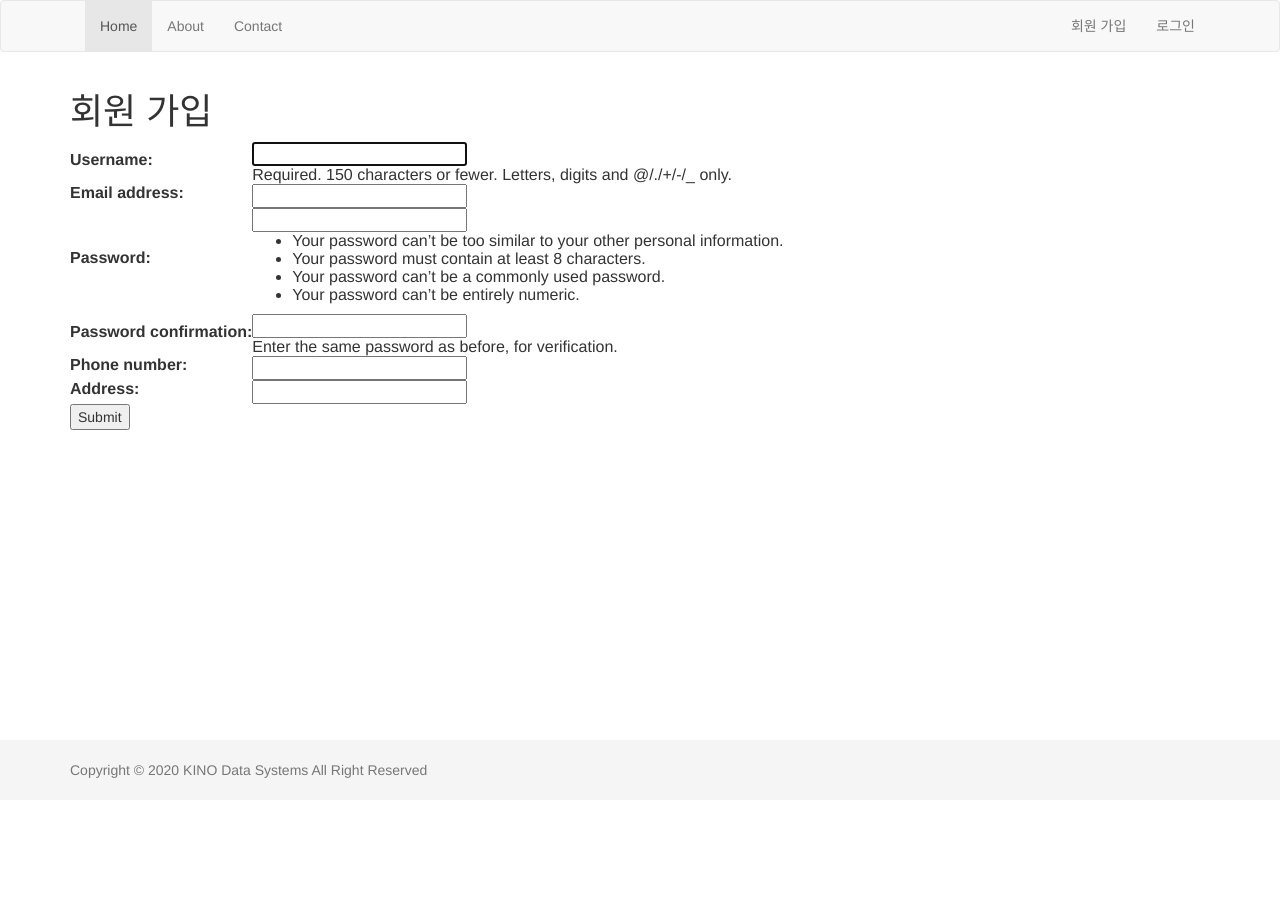
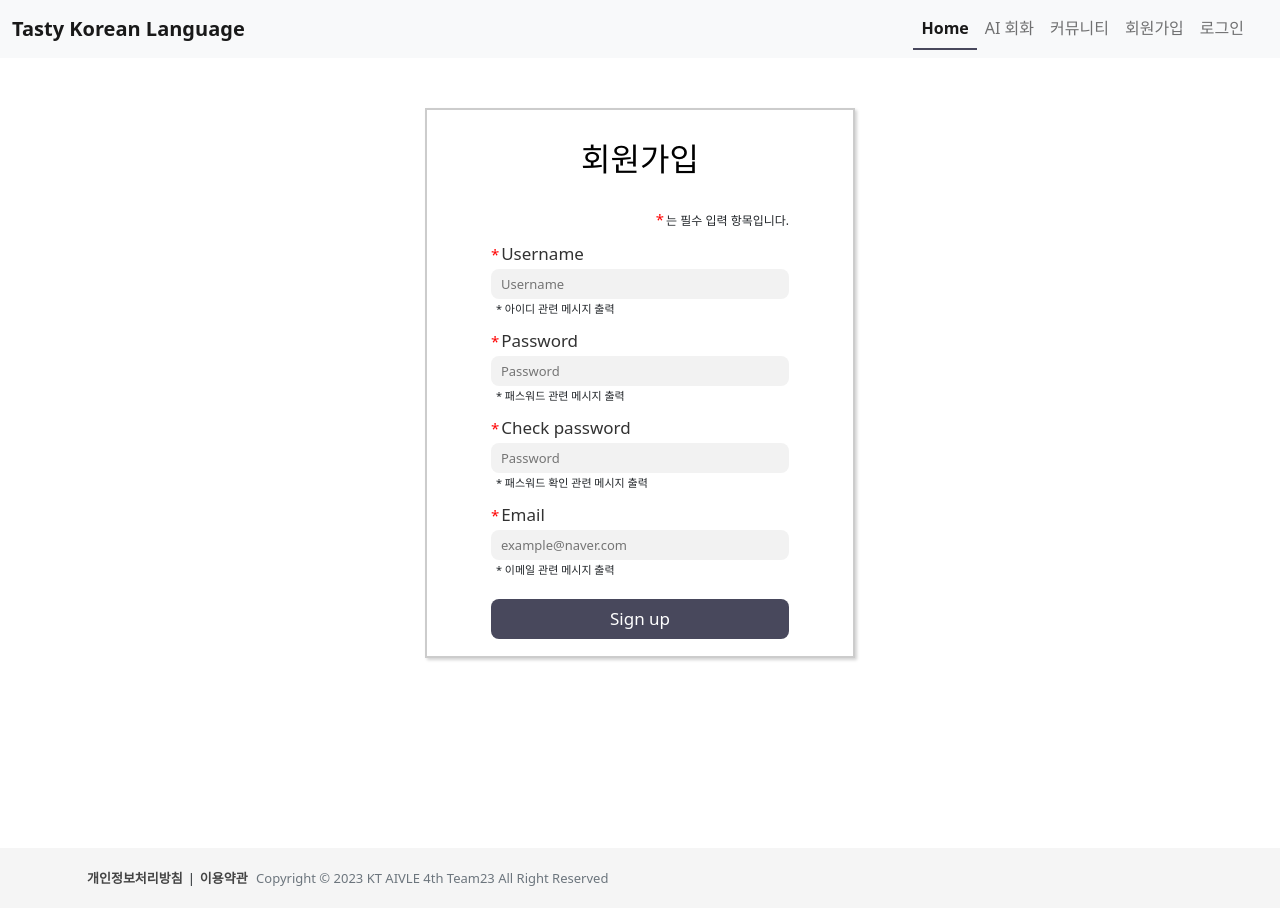
Before and after one commit to dfkjdsfisdjfk/AIVLE_TEAM23_BigProject, a Django app: page /accounts/signup/ in a window 1280 px wide. Before the commit the page ends 778 px from the top, so only its background shows below. Run offline with Django 4.2, Linux system fonts and the light colour scheme; some libraries are stand-ins or nearby versions.

Commit message:
로그인 회원가입 form 수정

```diff
--- a/tasty_korean_language/accounts/templates/registration/signup.html
+++ b/tasty_korean_language/accounts/templates/registration/signup.html
@@ -1,14 +1,34 @@
-{% extends "layout.html" %}
+{% extends "base.html" %}
+{% load static %}
+
 {% block title %}
-    회원가입
-{% endblock %}
+TKL: Sign up
+{% endblock title %}
+
+{% block extrahead %}
+<link rel="stylesheet" href="{% static 'css/accounts_style.css' %}">
+{% endblock extrahead %}
+
 {% block content %}
-    <h1> 회원 가입 </h1>
-    <form action="" method="post">
+<div class="wrapper signup-wrapper">
+    <h2>회원가입</h2>
+    <p><span>*</span>는 필수 입력 항목입니다.</p>
+    <form action="{% url 'signup' %}" method="post">
         {% csrf_token %}
-        <table>
-            {{ form.as_table }}
-        </table>
-        <input type="submit" />
+        <label><span>*</span>Username</label>
+        <input class="form-input" type="text" name="username" placeholder="Username" required="">
+        <div class="form-msg id-msg">* 아이디 관련 메시지 출력</div>
+        <label><span>*</span>Password</label>
+        <input class="form-input" type="password" name="password1" placeholder="Password" required="">
+        <div class="form-msg pwd-msg">* 패스워드 관련 메시지 출력</div>
+        <label><span>*</span>Check password</label>
+        <input class="form-input" type="password" name="password12" placeholder="Password" required="">
+        <div class="form-msg pwd-check-msg">* 패스워드 확인 관련 메시지 출력</div>
+        <label><span>*</span>Email</label>
+        <input class="form-input" type="email" name="email" placeholder="example@naver.com" required="">
+        <div class="form-msg email-msg">* 이메일 관련 메시지 출력</div>
+
+        <input class="btn signup" type="submit" value="Sign up">
     </form>
-{% endblock %}
+</div>
+{% endblock content %}
```
Also changed, not shown: tasty_korean_language/accounts/templates/registration/login.html (+25 -10 lines).
